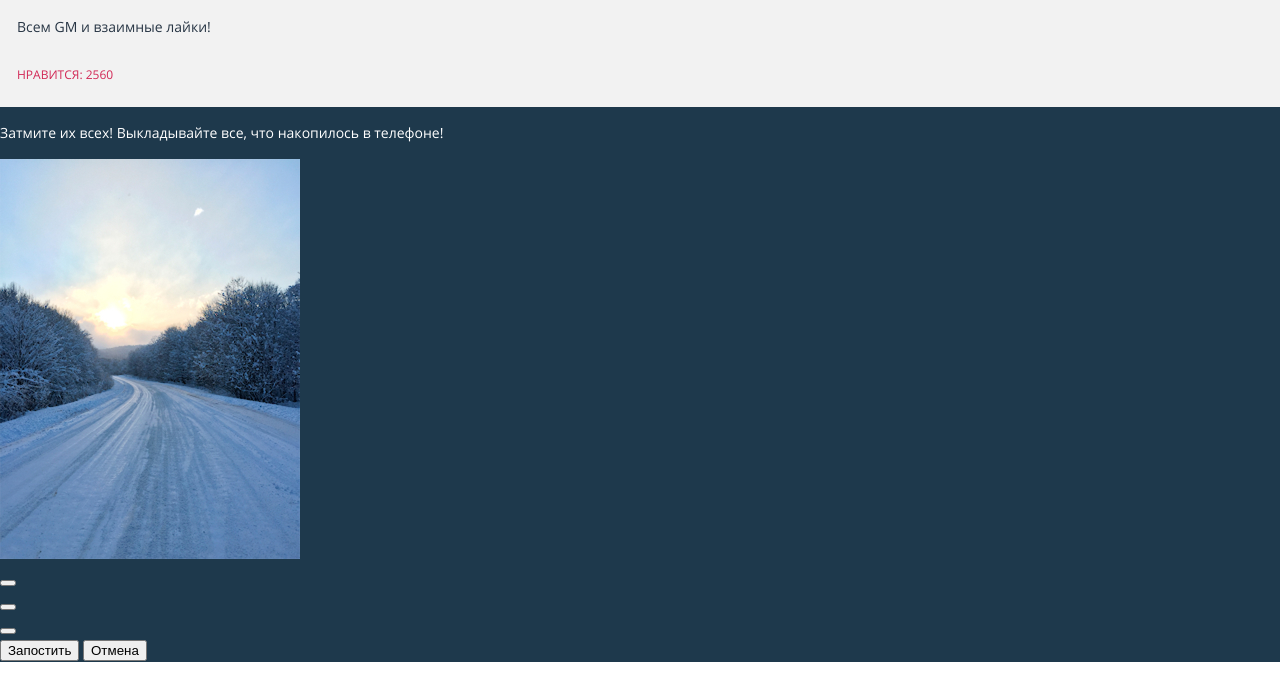
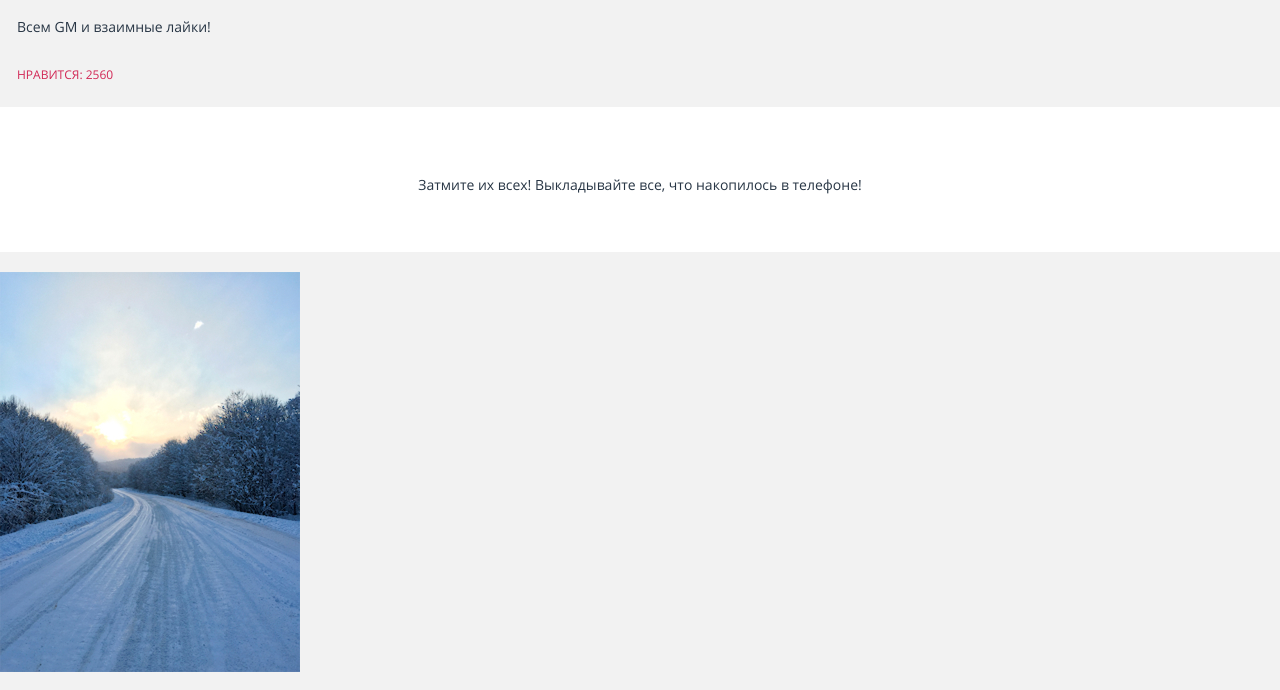
Before and after one commit to luananxd/html.academy_pink, a website: page source/catalog.html in a window 1280 px wide. Shown: the part 4830-5520 px from the top of the page. Drawn offline with Linux system fonts and the light colour scheme; files whose address does not match are found by name.

Commit message:
Добавлена базовая стилизация для загрузка фото

```diff
--- a/source/catalog.html
+++ b/source/catalog.html
@@ -165,6 +165,7 @@
         <h2 class="visually-hidden">Выложите собственное изображение</h2>
         <p class="correction__title">Затмите их всех! Выкладывайте все, что накопилось в телефоне!</p>
         <div class="correction__wrapper">
+          <div class="correction__center">
             <div class="correction__image-wrapper">
               <img class="correction__image" src="img/catalog/correction/correction__image.jpg" alt="Загруженная вами фотография" width="300" height="400">
             </div>
@@ -183,6 +184,7 @@
                 <button class="settings-line__toggle" type="button">
                   <span class="visually-hidden">Настройка контраста</span>
                 </button>
+              </div>
             </div>
           </div>
           <div class="correction__button-wrapper">
--- /dev/null
+++ b/source/sass/catalog/correction.scss
@@ -0,0 +1,38 @@
+.correction {
+  padding-top: 49px;
+  background-color: $white;
+  color: $dark-blue-desaturarion;
+}
+
+.correction__title {
+  margin-bottom: 52px;
+  line-height: 30px;
+  text-align: center;
+}
+
+.correction__wrapper {
+  padding-top: 20px;
+  padding-bottom: 41px;
+  background-color: $grey;
+}
+
+.correction__button {
+  display: block;
+  padding: 21px;
+  color: $pink;
+  font-size: 18px;
+  font-weight: 700;
+  line-height: 18px;
+  background-color: none;
+  border: 3px solid $pink;
+}
+
+.correction__button:not(:last-child) {
+  margin-bottom: 12px;
+}
+
+.button--disabled {
+  opacity: 0.1;
+  color: $dark-blue-desaturarion;
+  border-color: $dark-blue-desaturarion;
+}
--- a/source/sass/style.scss
+++ b/source/sass/style.scss
@@ -21,6 +21,7 @@
 @import "catalog/panorama.scss";
 @import "catalog/comment.scss";
 @import "catalog/gallery.scss";
+@import "catalog/correction.scss";
 
 // form.html
 
```
Also changed, not shown: source/css/style.css, 1 other file. Lines whose indentation alone changed are shown as unchanged.
